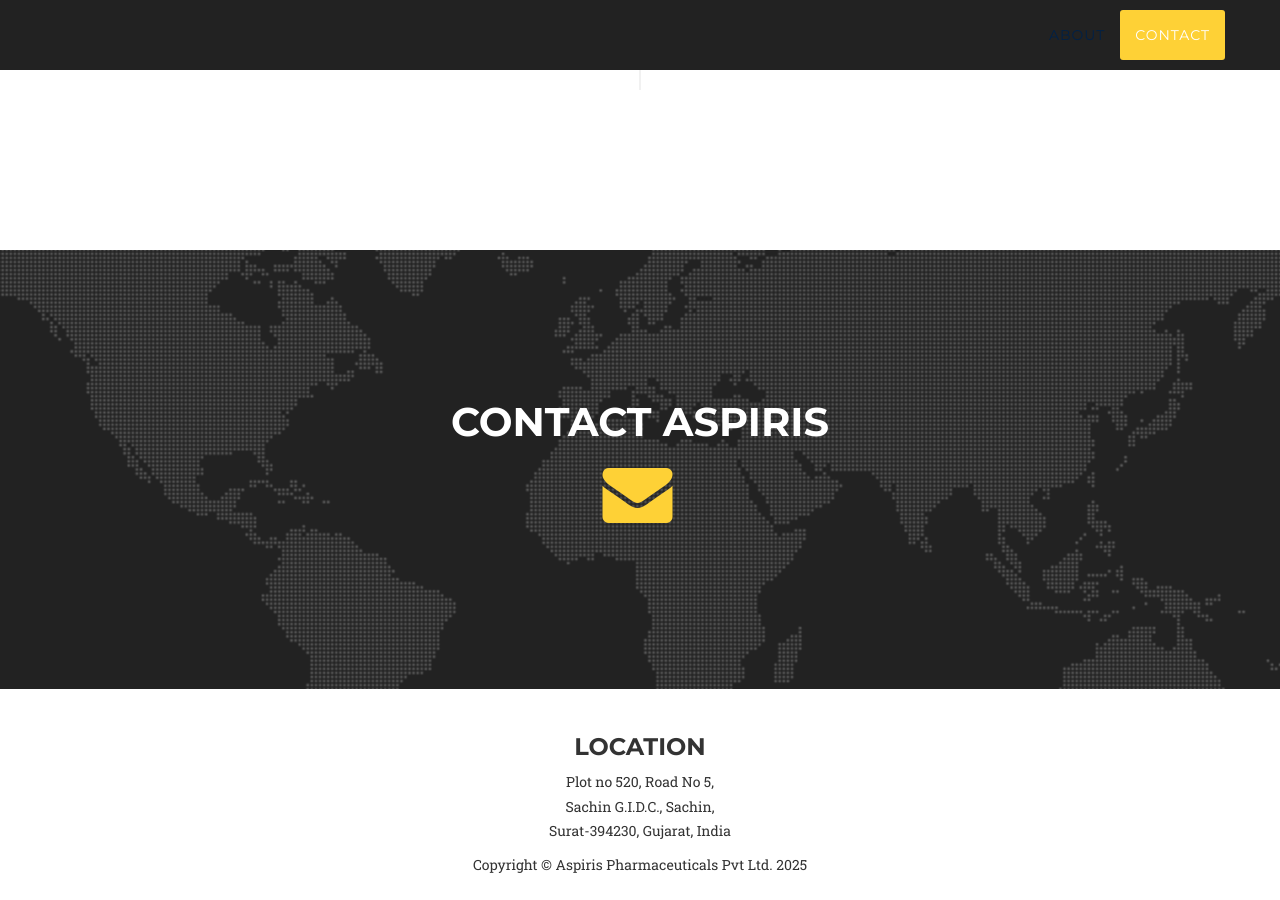
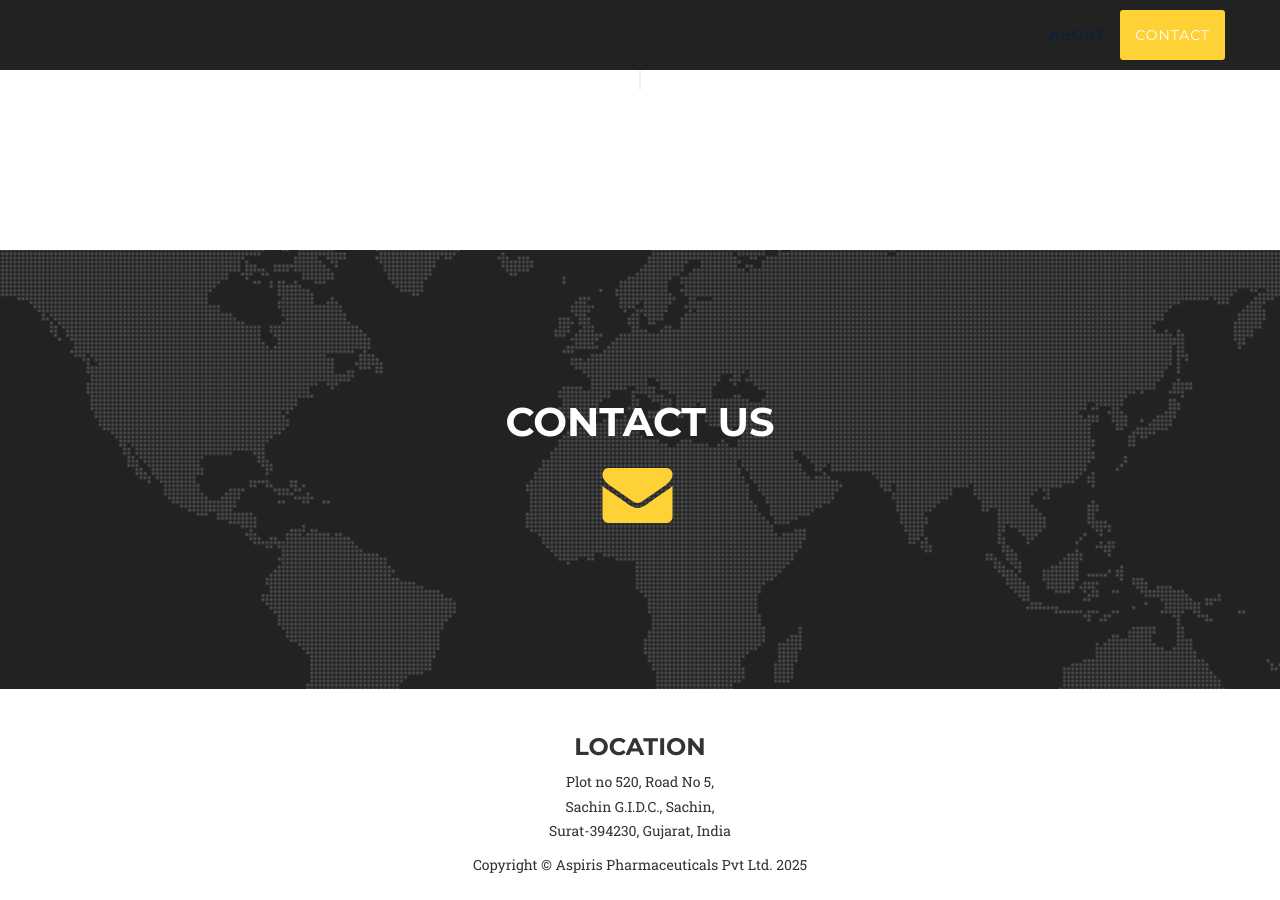
Before and after one commit to aspirispharma/aspirispharma.github.io, a Jekyll site: the page built from index.html, in a window 1280 px wide and 900 px high, scrolled down 1528 px. Built offline with Jekyll 4.4.1, drawn with Linux system fonts in a browser that asks for light colours; some web fonts are replaced.

Commit message:
Contact Us updated

```diff
--- a/_includes/contact.html
+++ b/_includes/contact.html
@@ -3,7 +3,7 @@
         <div class="container">
             <div class="row">
                 <div class="col-lg-12 text-center">
-                    <h2 class="section-heading">Contact Aspiris</h2>
+                    <h2 class="section-heading">Contact Us</h2>
                     <!-- <h3 class="section-subheading text-muted">I'm on the interwebz:</h3> -->
                 </div>
             </div>
```
